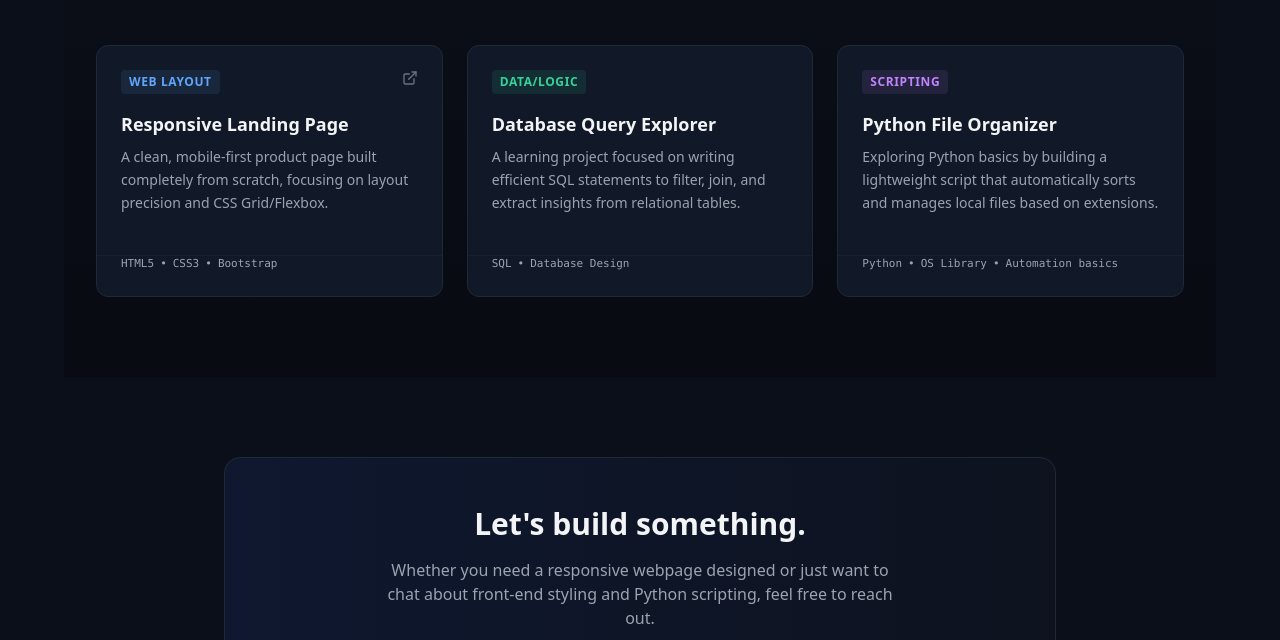
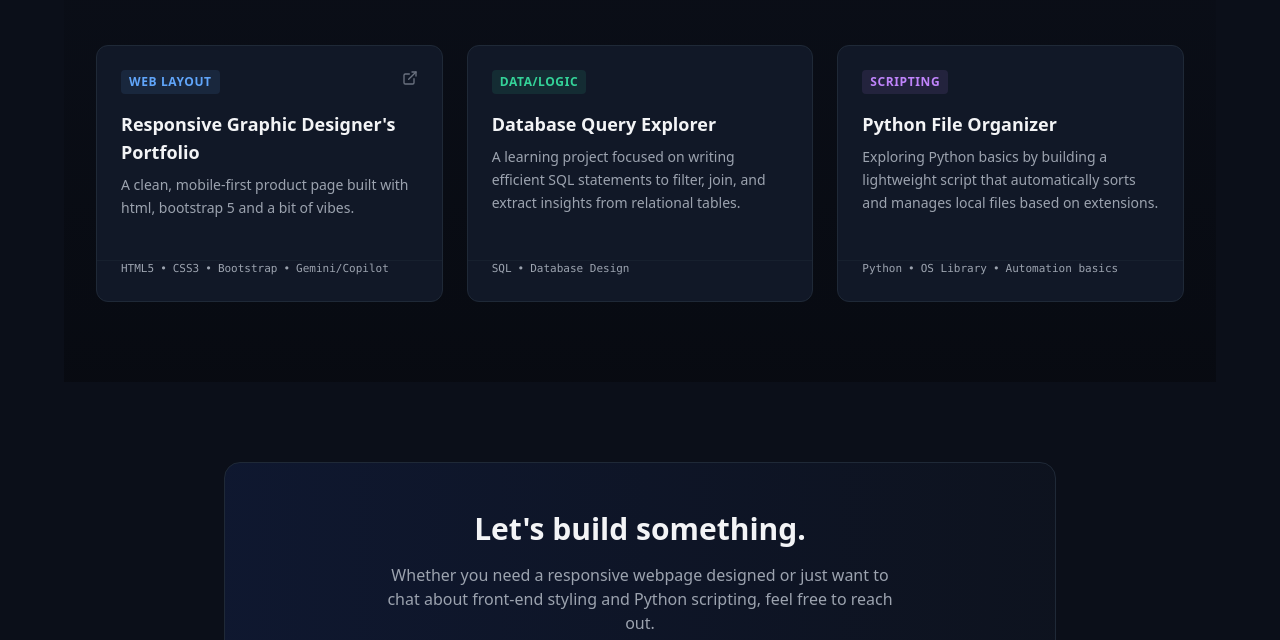
Before and after one commit to GlitchedFelix/Web_Portfolio, a plain HTML site: page index.html in a window 1280 px wide. Shown: the part 1360-2000 px from the top of the page. Drawn offline with nearby package versions, Linux system fonts and the light colour scheme.

Commit message:
Update index.html

```diff
--- a/index.html
+++ b/index.html
@@ -128,9 +128,9 @@
                         <span class="text-xs font-semibold uppercase tracking-wider text-blue-400 bg-blue-400/10 px-2 py-1 rounded">Web Layout</span>
                         <i data-lucide="external-link" class="w-4 h-4 text-gray-500 cursor-pointer hover:text-white"></i>
                     </div>
-                    <h3 class="text-lg font-bold mb-2">Responsive Landing Page</h3>
+                    <h3 class="text-lg font-bold mb-2">Responsive Graphic Designer's Portfolio</h3>
                     <p class="text-gray-400 text-sm leading-relaxed mb-4">
-                        A clean, mobile-first product page built completely from scratch, focusing on layout precision and CSS Grid/Flexbox.
+                        A clean, mobile-first product page built with html, bootstrap 5 and a bit of vibes.
                     </p>
                 </div>
                 <div class="p-6 pt-0 border-t border-gray-800/50 flex flex-wrap gap-1.5">
@@ -139,6 +139,8 @@
                     <span class="text-[11px] text-gray-400 font-mono">CSS3</span>
                     <span class="text-[11px] text-gray-400 font-mono">•</span>
                     <span class="text-[11px] text-gray-400 font-mono">Bootstrap</span>
+                    <span class="text-[11px] text-gray-400 font-mono">•</span>
+                    <span class="text-[11px] text-gray-400 font-mono">Gemini/Copilot</span>
                 </div>
             </div>
 
```
